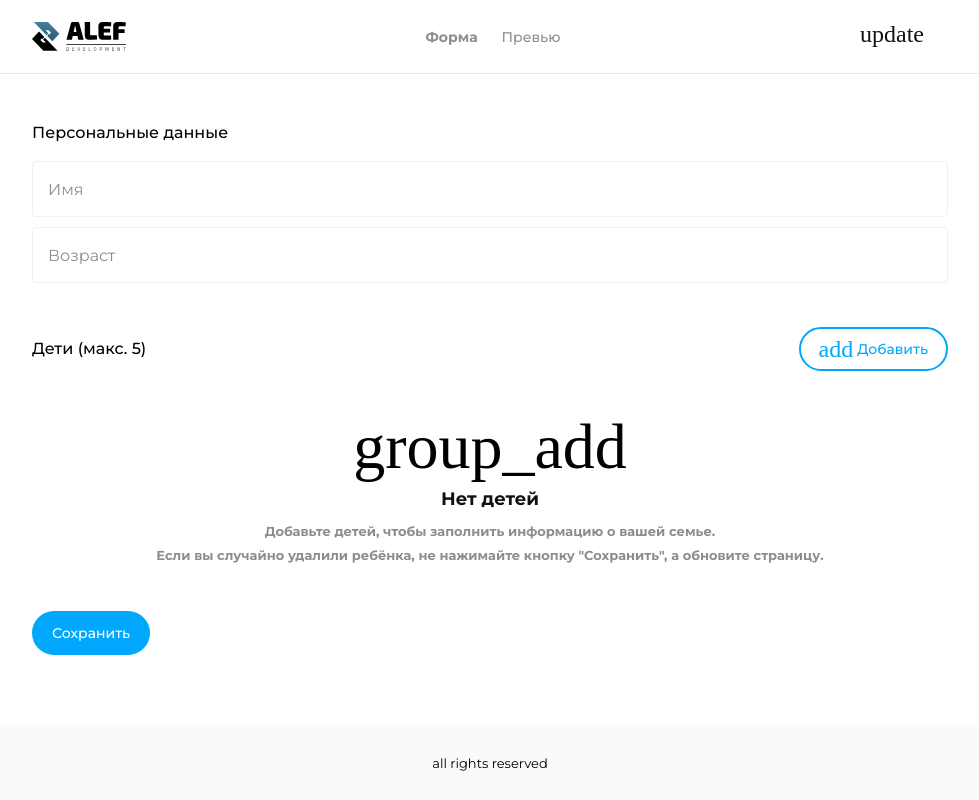
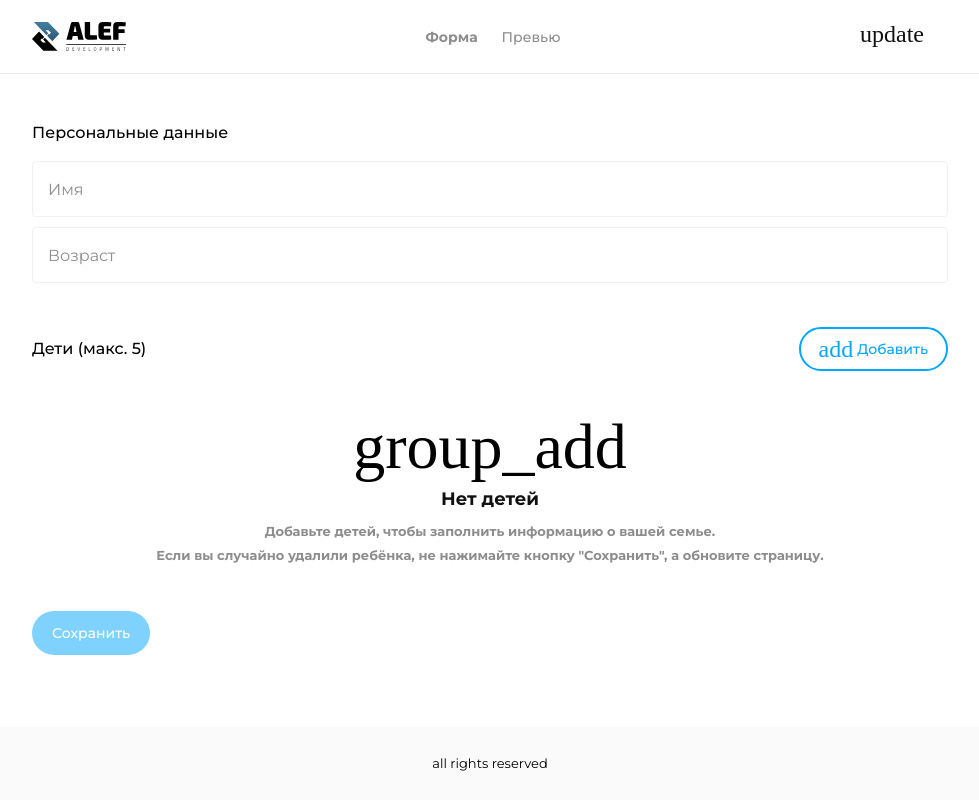
Before and after one commit to Benrise/Alef-Test, a Vue app: page /form in a window 1280 px wide. Shown: the whole page, without its empty margins (150-1129 px from the left). Built offline with nearby package versions, Linux system fonts and the light colour scheme; a web font is replaced by a local one.

Commit message:
Minor button improvements

```diff
--- a/src/components/blocks/PersonalData.vue
+++ b/src/components/blocks/PersonalData.vue
@@ -47,6 +47,7 @@ export default {
         saveData() {
             localStorage.setItem('user', JSON.stringify(this.user));
             localStorage.setItem('children', JSON.stringify(this.children));
+            this.changes = false;
         },
 
     },
@@ -63,10 +64,29 @@ export default {
                 age: ''
             },
             errors: [],
+            changes: false
         }
     },
     created() {
         this.loadDataFromLocalStorage();
+    },
+    watch:{
+        children: {
+            handler(newValue, oldValue){
+                if (newValue === oldValue){
+                    this.changes = true
+                }
+            },
+            deep: true
+        },
+        user: {
+            handler(newValue, oldValue){
+                if (newValue === oldValue){
+                    this.changes = true
+                }
+            },
+            deep: true
+        }
     }
 }
 </script>
@@ -121,7 +141,7 @@ export default {
             <template v-slot:footer-button>
                 <BaseButton
                     label="Сохранить"
-                    :disabled="false"
+                    :disabled="!changes"
                     severity="primary"
                     type="submit"
                 />
--- a/src/components/blocks/PreviewData.vue
+++ b/src/components/blocks/PreviewData.vue
@@ -57,7 +57,6 @@ export default {
             <template v-for="(child, index) in children" :key="index">
                 <BaseButton
                   :label="`${child.name}, ${child.age} лет`"
-                  @click="clickButton"
                   severity="default"
                   storage
                 />
--- a/src/scss/components/ui/base-button.scss
+++ b/src/scss/components/ui/base-button.scss
@@ -9,6 +9,7 @@
     gap: rem(4);
     width: fit-content;
     box-sizing: border-box;
+    transition: 500ms cubic-bezier(0, 0, 0.2, 1) 0ms;
     &__label {
         font-size: rem(14);
         font-weight: 500;
@@ -19,6 +20,11 @@
 
     &:hover {
         opacity: 0.8;
+    }
+
+    &:active {
+        opacity: 0.9;
+        transform: scale(0.95);
     }
 
     &_disabled {
```
